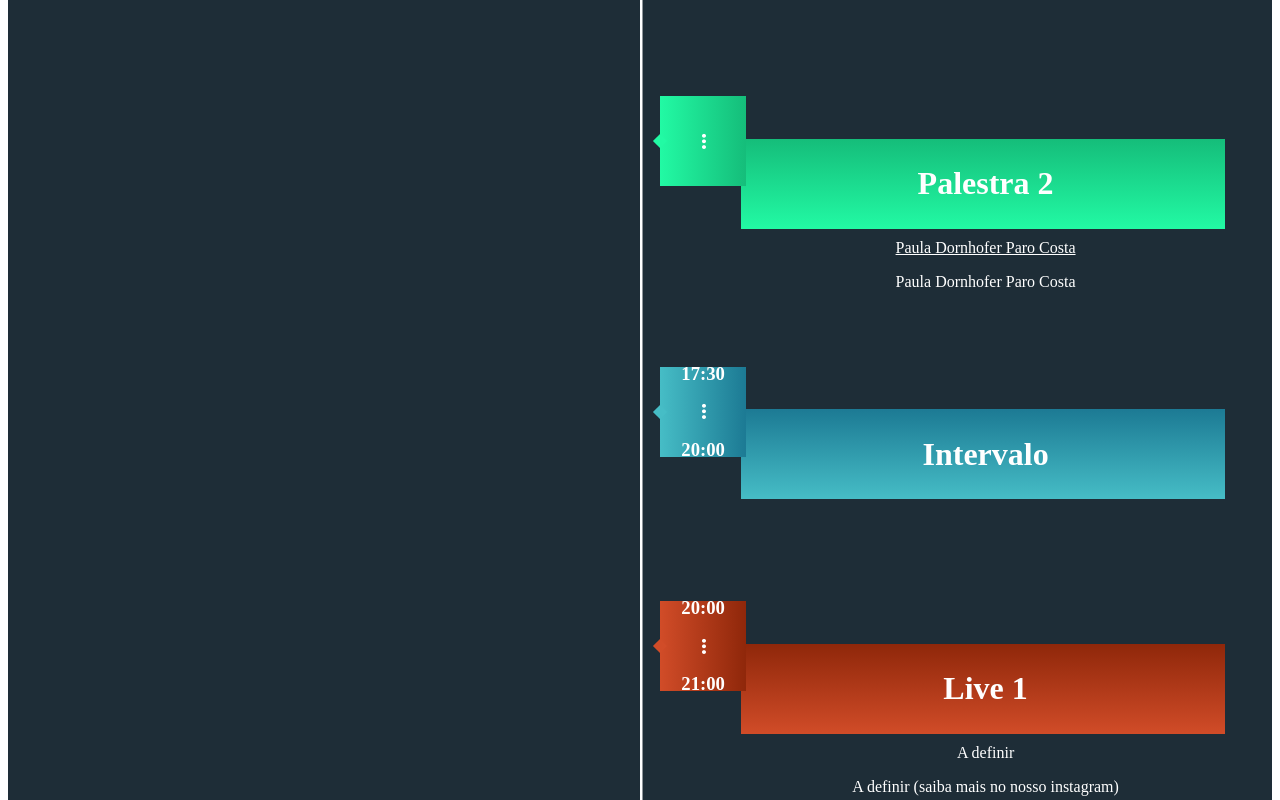
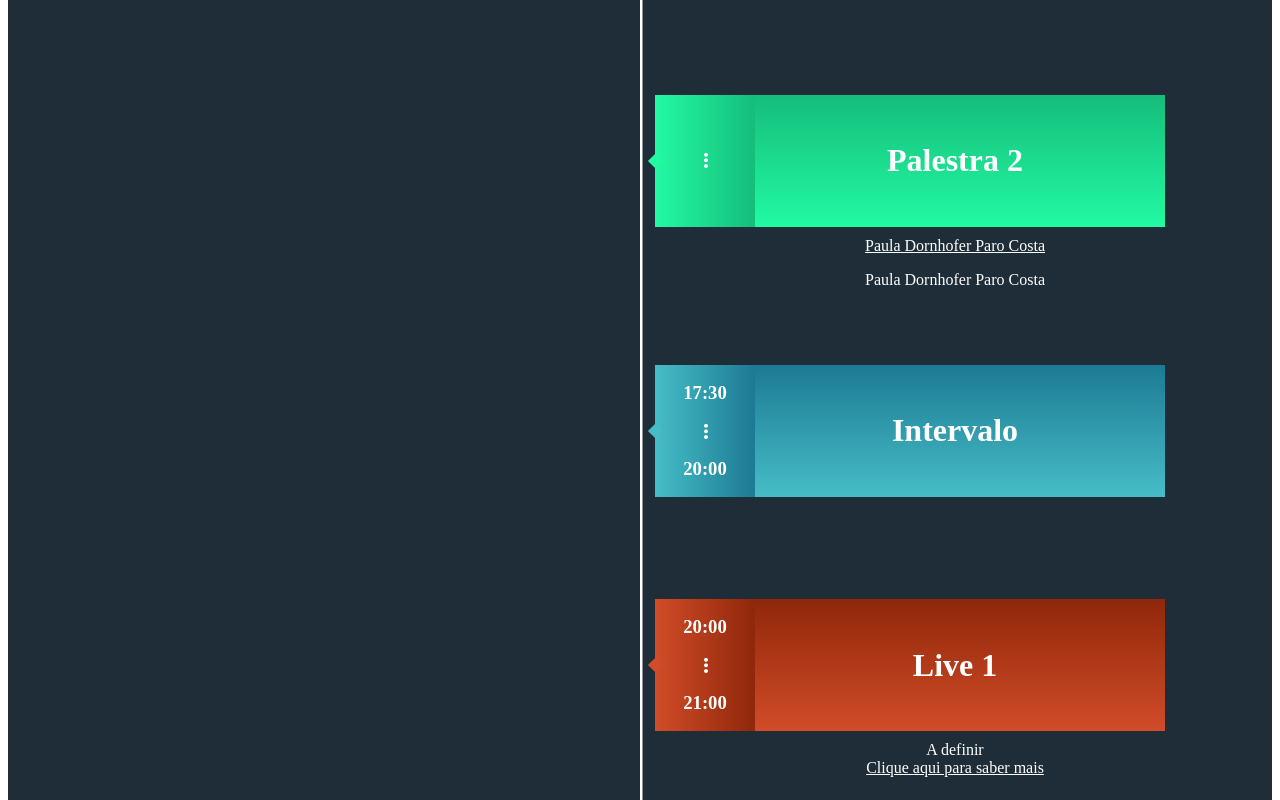
Before and after one commit to igorroc/sinform, a React (Vite) app: page / in a window 1280 px wide. Shown: the part 2420-3220 px from the top of the page. Built offline with nearby package versions, Linux system fonts and the light colour scheme; the HTML template or start-up script is replaced by a standard one.

Commit message:
[fix]: Block height

```diff
--- a/src/components/Schedule.jsx
+++ b/src/components/Schedule.jsx
@@ -49,15 +49,18 @@ const Wrapper = styled("div", {
 			marginLeft: "20px",
 
 			"& .hora": {
+				position: "absolute",
 				background: "linear-gradient(to right, #fbbc04, #cf9b06)",
 				width: "90px",
-				height: "80px",
-				padding: "5px",
+				top: 0,
+				bottom: 0,
+				left: "-90px",
+				padding: "0 5px",
 				display: "flex",
 				flexDirection: "column",
 				alignItems: "center",
 				justifyContent: "center",
-				position: "relative",
+				fontSize: "1rem",
 
 				"& span": {
 					writingMode: "vertical-rl",
@@ -84,8 +87,9 @@ const Wrapper = styled("div", {
 				textAlign: "justify",
 
 				"& .title": {
+					position: "relative",
 					background: "linear-gradient(to top, #fbbc04, #cf9b06)",
-					width: "100%",
+					width: "calc(100% - 90px)",
 					minHeight: "80px",
 					display: "flex",
 					flexDirection: "column",
@@ -93,9 +97,19 @@ const Wrapper = styled("div", {
 					justifyContent: "center",
 					fontSize: "2rem",
 					marginBottom: "10px",
+					marginLeft: "90px",
 					textAlign: "center",
 					padding: "5px",
 				},
+
+				".content":{
+					display: "flex",
+					flexDirection: "column",
+					alignItems: "center",
+					justifyContent: "center",
+					width: "calc(100% - 90px)",
+					marginLeft: "90px",
+				}
 			},
 
 			"&.minicurso": {
@@ -186,6 +200,8 @@ const Wrapper = styled("div", {
 					marginRight: "20px",
 
 					"& .hora": {
+						left: "unset",
+						right: "-90px",
 						background:
 							"linear-gradient(to left, #ffd532, #ffb11c)",
 
@@ -193,6 +209,16 @@ const Wrapper = styled("div", {
 							left: "unset",
 							right: "-5px",
 						},
+					},
+
+					"& .info .title": {
+						marginRight: "90px",
+						marginLeft: "unset",
+					},
+
+					"& .content": {
+						marginRight: "90px",
+						marginLeft: "unset",
 					},
 
 					"&.minicurso": {
@@ -274,17 +300,32 @@ export default function Schedule() {
 										p.tipo ? `item ${p.tipo}` : "item"
 									}
 								>
+									<div className="info">
+										<div className="title">
 											<div className="hora">
 												<h3>{p.inicio}</h3>
 												<span>•••</span>
 												<h3>{p.fim}</h3>
 											</div>
-									<div className="info">
-										<h4 className="title">{p.titulo}</h4>
+											<h4>{p.titulo}</h4>
+										</div>
+										<div className="content">
 											{p.palestrante && (
-											<a href={p.link}>{p.palestrante}</a>
+												<a href={p.link}>
+													{p.palestrante}
+												</a>
 											)}
+											{p.palestrante == "A definir" ? (
+												<a
+													href="https://instagram.com/cacicuesc"
+													target="_blank"
+												>
+													Clique aqui para saber mais
+												</a>
+											) : (
 												<p>{p.descricao}</p>
+											)}
+										</div>
 									</div>
 								</div>
 							</Fade>
```
Lines whose indentation alone changed are shown as unchanged.
